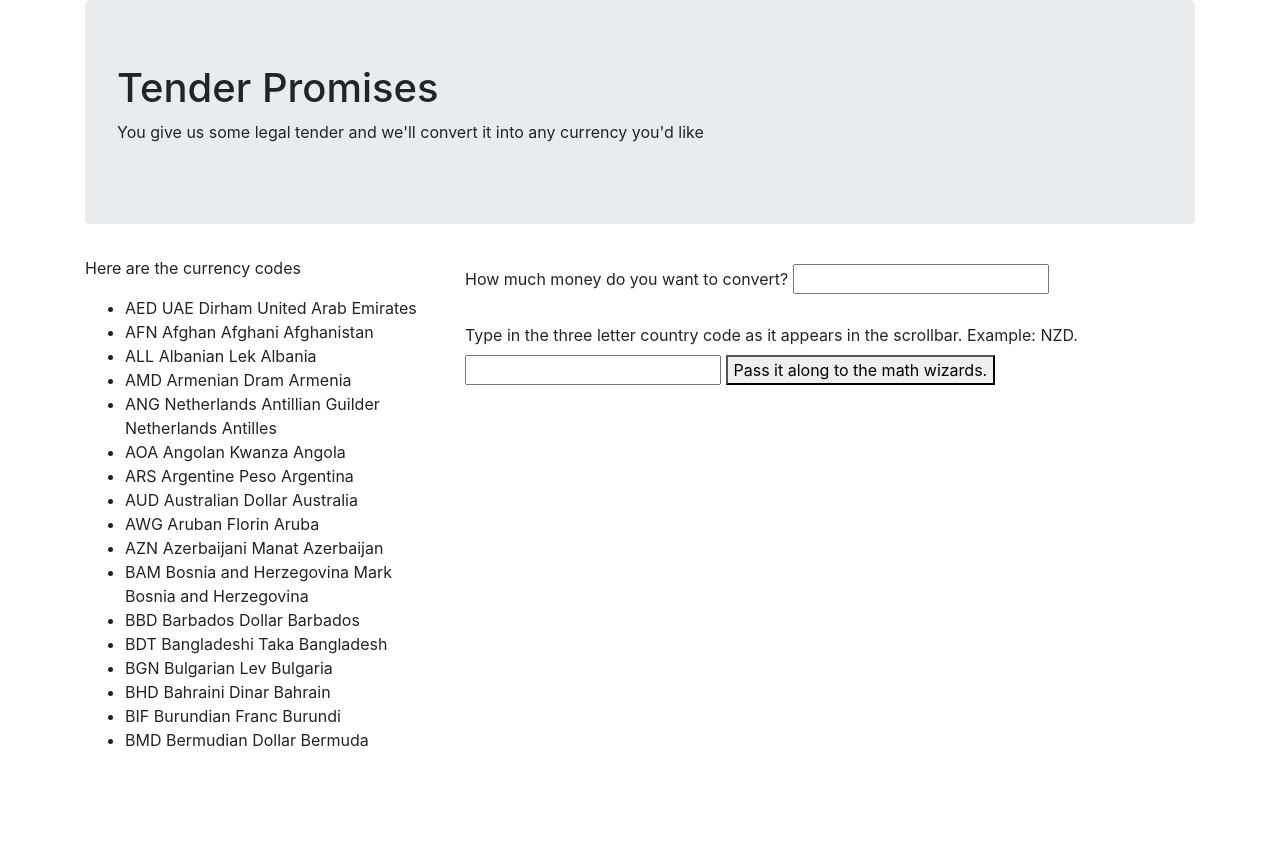
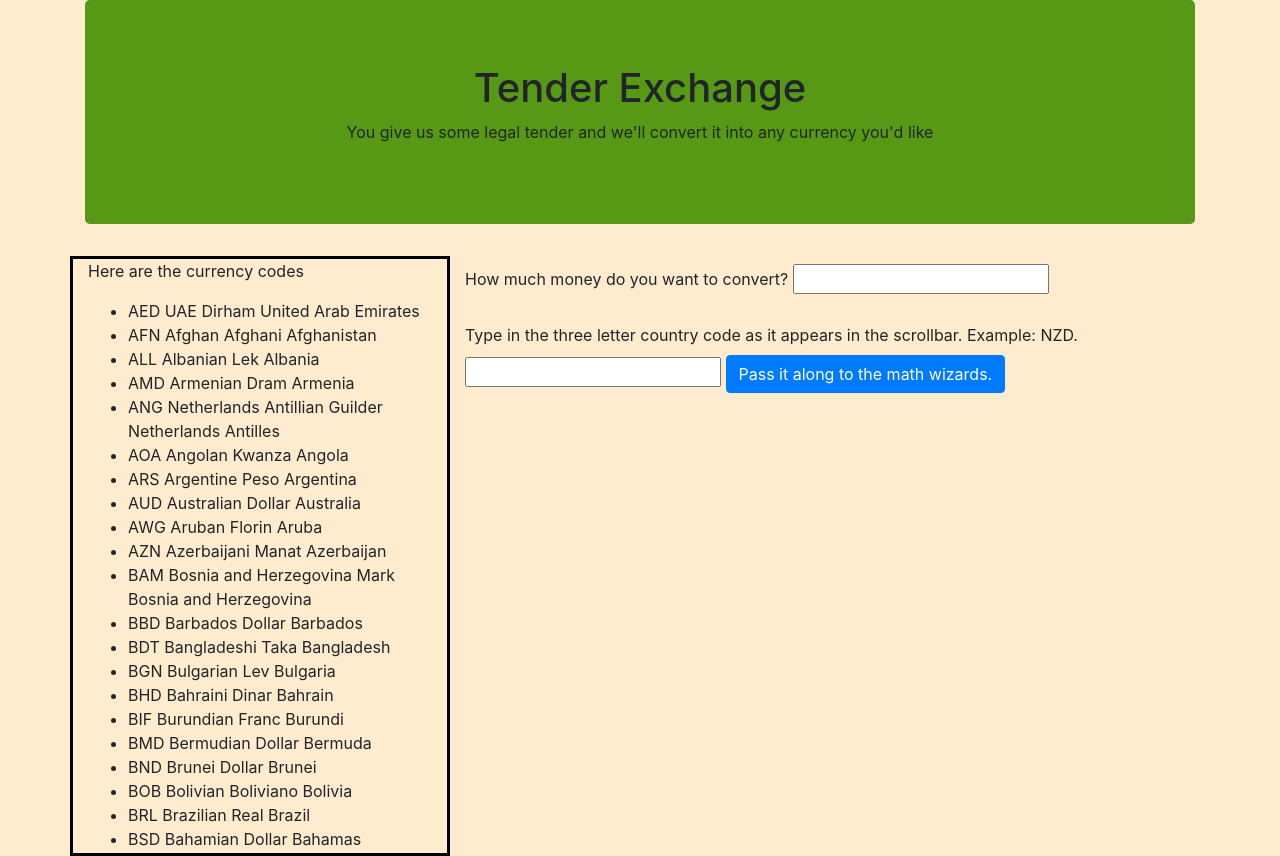
Before and after one commit to professional-pigeon/Moneyconverter, a website built with webpack: page src/index.html in a window 1280 px wide. Before the commit the page ends 800 px from the top, so only its background shows below. Built offline with nearby package versions, Linux system fonts and the light colour scheme.

Commit message:
add css colors

```diff
--- a/src/css/styles.css
+++ b/src/css/styles.css
@@ -1,4 +1,15 @@
+body {
+  background-color: blanchedalmond;
+}
+
 #side {
   overflow-y: scroll;
-  max-height: 500px;
+  max-height: 600px;
+  display: block;
+  border: solid black;
 }
+
+.jumbotron {
+  text-align: center;
+  background-color: rgb(87, 153, 20);
+}
--- a/src/index.html
+++ b/src/index.html
@@ -8,7 +8,7 @@
 
   <div class="container">
     <div class="jumbotron">
-      <h1>Tender Promises</h1>
+      <h1>Tender Exchange</h1>
       <p>You give us some legal tender and we'll convert it into any currency you'd like</p>
     </div>
     <div class="row">
@@ -24,7 +24,7 @@
           <input type="number" id="USD" required><br><br>
           <label for="code">Type in the three letter country code as it appears in the scrollbar. Example: NZD.</label>
           <input type="text" id="code" required>
-          <button type="submit" id="btn btn-primary">Pass it along to the math wizards.</button>
+          <button type="submit" class="btn btn-primary">Pass it along to the math wizards.</button>
         </form>
         <br>
         <p id="showHere"></p>
--- a/src/main.js
+++ b/src/main.js
@@ -17,6 +17,11 @@ function conversion(response) {
     }
 }
 
+function clearFields() {
+  $("#USD").val('');
+  $('#code').val('');
+}
+
 Codes.forEach(function(element) {
   $("#sideBar").append("<li>" + element + "</li>")
 })
@@ -27,6 +32,7 @@ $(document).ready(function(){
     CurrencyExchange.getRates()
       .then(function(response) {
         conversion(response)
+        clearFields();
       })
       .catch(function(error) {
       $("#showHere").html(`There was an error getting the current rates in our backend: ${error.message}`)
```
